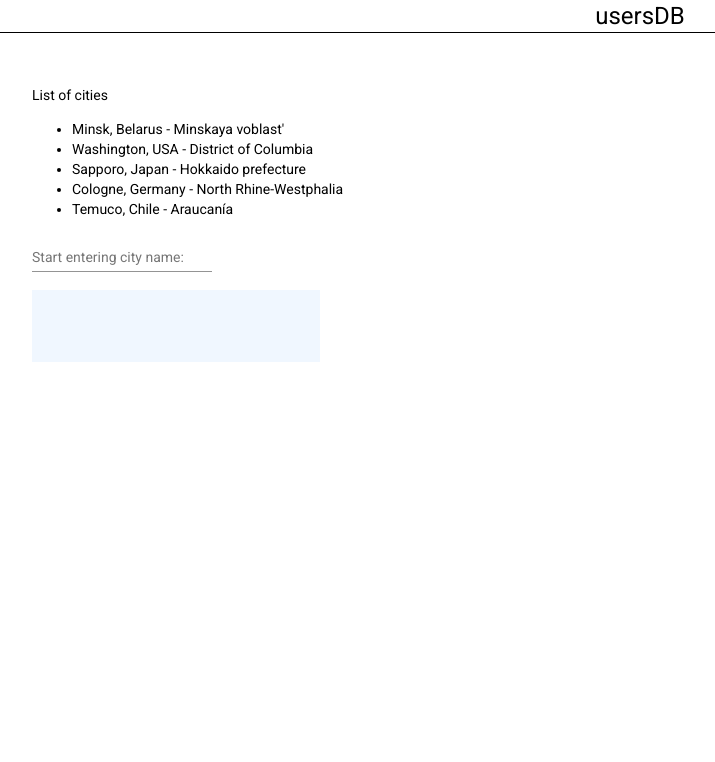
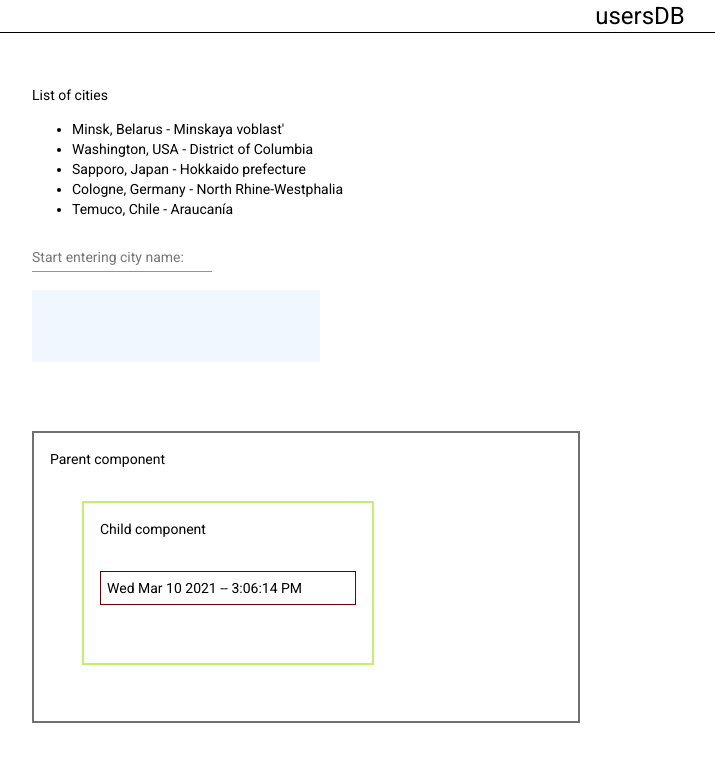
Before and after one commit to Pavel-chemist/usersDB, an Angular app: page /cities in a window 1280 px wide. Shown: the top 762 px of the page, without its empty margins (0-715 px from the left). Built offline with nearby package versions, Linux system fonts and the light colour scheme.

Commit message:
trying to understand how to use Subjects

```diff
--- /dev/null
+++ b/src/app/Modules/misc/components/child/child.component.css
@@ -0,0 +1,15 @@
+.child-container
+{
+    width: 256px;
+    height: 128px;
+    border: 2px solid #c0f070;
+    margin: 32px;
+    padding: 16px;
+}
+
+.child-time-display
+{
+    margin-top: 32px;
+    padding: 6px;
+    border: 1px solid #700000;
+}
--- /dev/null
+++ b/src/app/Modules/misc/components/child/child.component.html
@@ -0,0 +1,4 @@
+<div class="child-container">
+    Child component
+    <div class="child-time-display">{{timeDisplay}}</div>
+</div>
--- /dev/null
+++ b/src/app/Modules/misc/components/child/child.component.ts
@@ -0,0 +1,22 @@
+import { Component, OnInit } from '@angular/core';
+
+@Component({
+	selector: 'app-child',
+	templateUrl: './child.component.html',
+	styleUrls: ['./child.component.css']
+})
+export class ChildComponent implements OnInit {
+
+	public timeDisplay: string = 'placeholderValue';
+
+	private dateValue: Date = new Date;
+
+	constructor( ) { }
+
+	ngOnInit(): void
+	{
+		console.log(this.dateValue);
+		this.timeDisplay = `${this.dateValue.toDateString()} -- ${this.dateValue.toLocaleTimeString()}`;
+	}
+
+}
--- a/src/app/Modules/misc/components/cities/cities.component.html
+++ b/src/app/Modules/misc/components/cities/cities.component.html
@@ -9,7 +9,6 @@
         <li *ngFor="let city of citiesArrayObservable$ | async">{{city | formatCity}}</li>
     </ul>
 
-    <!-- add input -->
 
     <mat-form-field class="user-form-text-field">
         <mat-label>Start entering city name:</mat-label>
@@ -21,3 +20,4 @@
         </div>
     </div>
 </div>
+<app-parent></app-parent>
--- /dev/null
+++ b/src/app/Modules/misc/components/parent/parent.component.css
@@ -0,0 +1,8 @@
+.parent-container
+{
+    width: 512px;
+    height: 256px;
+    border: 2px solid #707070;
+    margin: 32px;
+    padding: 16px;
+}
--- /dev/null
+++ b/src/app/Modules/misc/components/parent/parent.component.html
@@ -0,0 +1,4 @@
+<div class="parent-container">
+    Parent component
+    <app-child></app-child>
+</div>
--- /dev/null
+++ b/src/app/Modules/misc/components/parent/parent.component.ts
@@ -0,0 +1,49 @@
+import { Component, OnInit } from '@angular/core';
+import { Subject, Observable } from 'rxjs';
+
+@Component({
+	selector: 'app-parent',
+	templateUrl: './parent.component.html',
+	styleUrls: ['./parent.component.css']
+})
+export class ParentComponent implements OnInit {
+
+	private dateValue: Date = new Date;
+
+	private subject = new Subject<string>();
+
+
+	constructor() { }
+
+	ngOnInit(): void
+	{
+/* 		// We subscribe to the subject
+		this.subject.subscribe((data) =>
+		{
+			console.log("Subscriber got data >>>>> "+ data);
+		});
+
+		// We use the subject to emit data
+		this.subject.next("Eureka"); */
+		this.consoleSpammer(0);
+	}
+
+	private consoleSpammer( n: number ): void
+	{
+		n++;
+		if ( n <= 10 )
+		{
+			console.log(`spam message #${n}; ${Date.now()}`);
+			setTimeout( () => this.consoleSpammer(n), 1500);
+			//TO DO
+			/*
+				emit events using Subject,
+				which are received by listener in Child
+				and displayed there
+			*/
+
+		}
+	}
+
+
+}
--- a/src/app/Modules/misc/misc.module.ts
+++ b/src/app/Modules/misc/misc.module.ts
@@ -5,6 +5,8 @@ import { FormatCityPipe } from './pipes/format-city.pipe';
 import { MatInputModule } from '@angular/material/input';
 import { ReactiveFormsModule } from '@angular/forms';
 import { CitiesDataProviderService } from './services/cities-data-provider.service';
+import { ParentComponent } from './components/parent/parent.component';
+import { ChildComponent } from './components/child/child.component';
 
 
 
@@ -13,7 +15,9 @@ import { CitiesDataProviderService } from './services/cities-data-provider.servi
 	declarations:
 	[
 		CitiesComponent,
-		FormatCityPipe
+		FormatCityPipe,
+		ParentComponent,
+		ChildComponent
 	],
 	imports:
 	[
```
